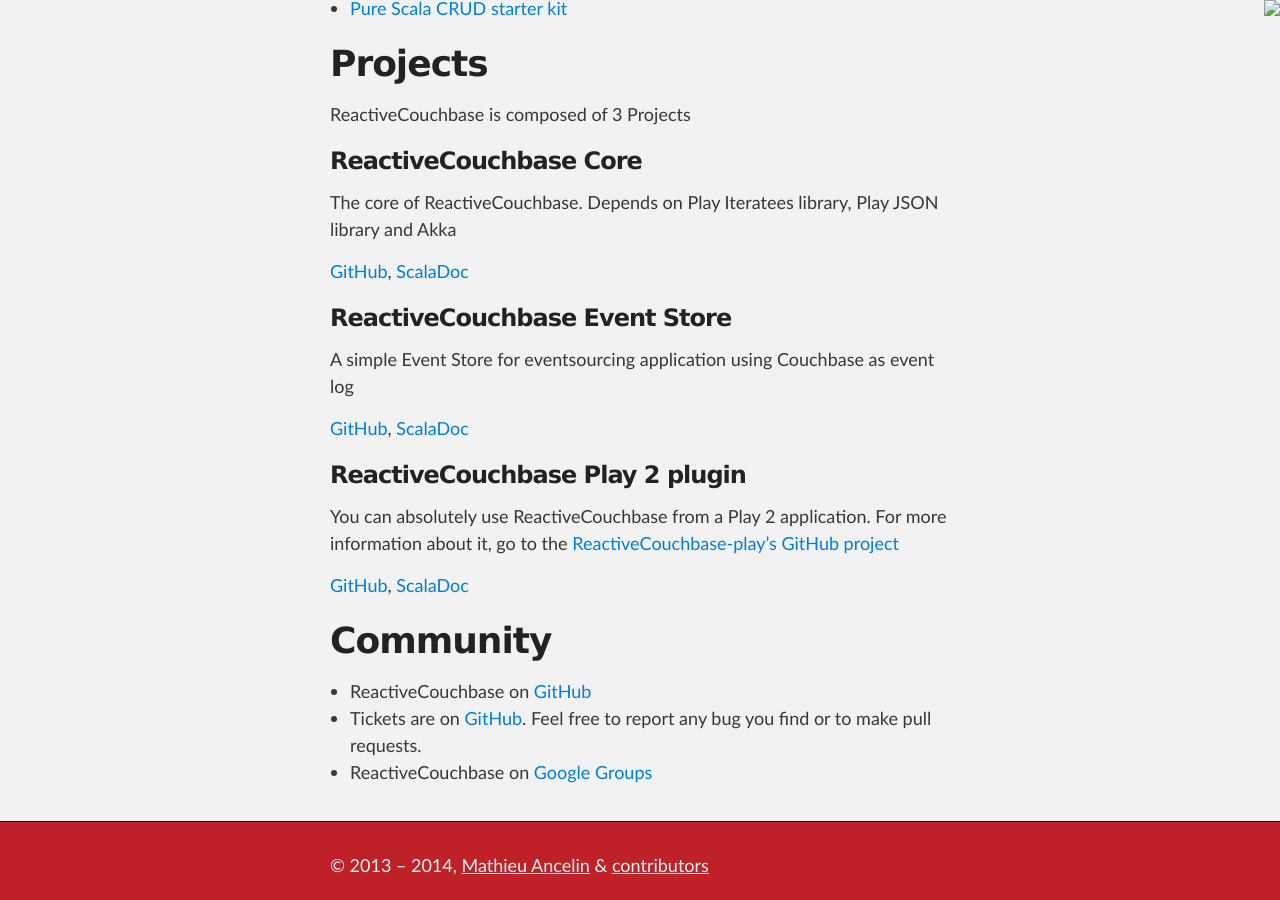
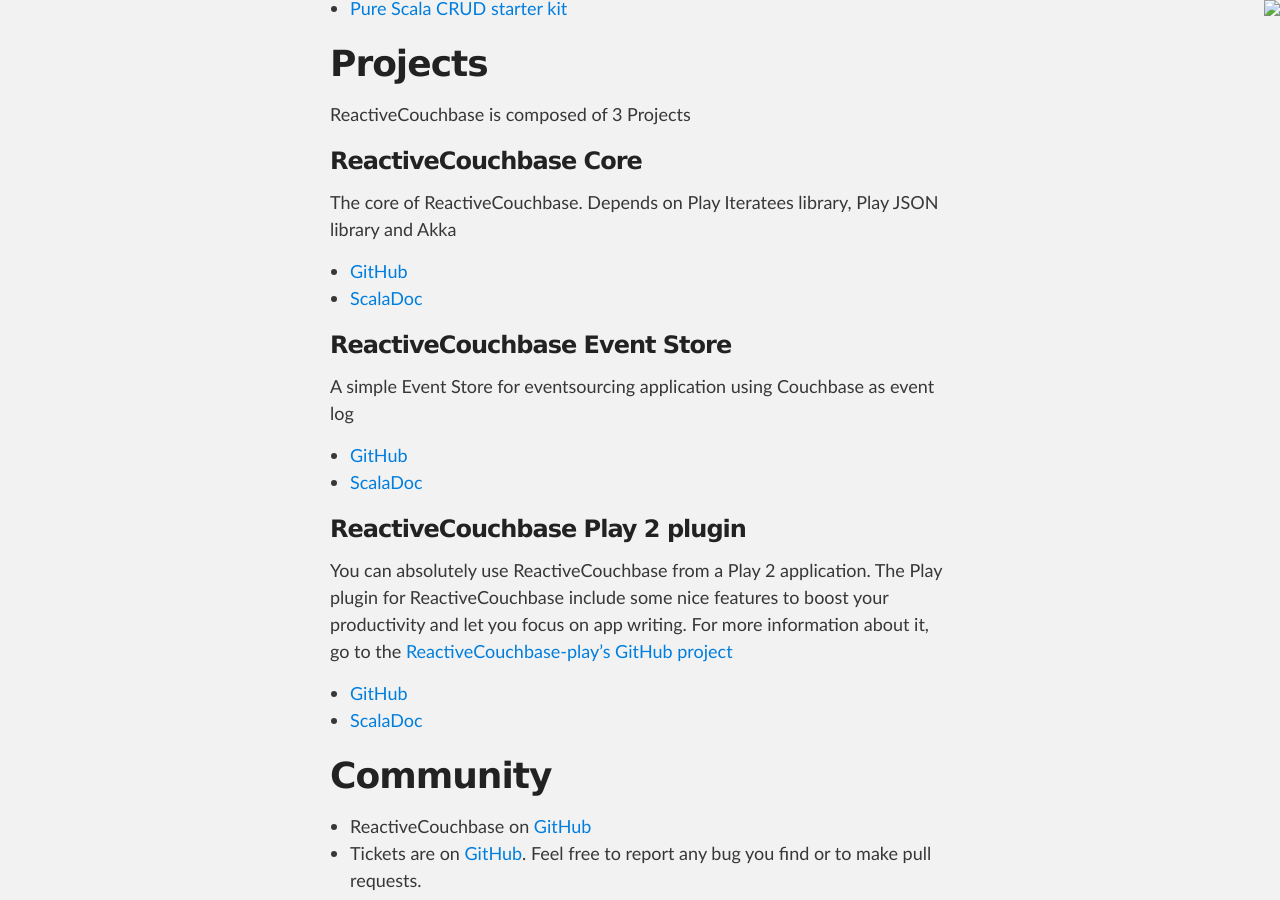
Before and after one commit to hxtpoe/reactivecouchbase.github.io, a Jekyll site: the page built from index.md, in a window 1280 px wide and 900 px high, scrolled down 5979 px. Built offline with Jekyll 4.4.1, drawn with Linux system fonts in a browser that asks for light colours; Markdown is read by kramdown in place of the engine named in the settings; comment, search, counter and statistics services are not loaded.

Commit message:
Change presentation

```diff
--- a/index.md
+++ b/index.md
@@ -266,19 +266,24 @@
 
 The core of ReactiveCouchbase. Depends on Play Iteratees library, Play JSON library and Akka
 
-<a href="https://github.com/ReactiveCouchbase/ReactiveCouchbase-core">GitHub</a>, <a href="doc/reactivecouchbase-core">ScalaDoc</a>
+* <a href="https://github.com/ReactiveCouchbase/ReactiveCouchbase-core">GitHub</a>
+* <a href="doc/reactivecouchbase-core">ScalaDoc</a>
 
 ### ReactiveCouchbase Event Store
 
 A simple Event Store for eventsourcing application using Couchbase as event log
 
-<a href="https://github.com/ReactiveCouchbase/ReactiveCouchbase-es">GitHub</a>, <a href="doc/reactivecouchbase-es">ScalaDoc</a>
+* <a href="https://github.com/ReactiveCouchbase/ReactiveCouchbase-es">GitHub</a>
+* <a href="doc/reactivecouchbase-es">ScalaDoc</a>
 
 ### ReactiveCouchbase Play 2 plugin
 
-You can absolutely use ReactiveCouchbase from a Play 2 application. For more information about it, go to the <a href="https://github.com/ReactiveCouchbase/ReactiveCouchbase-play/blob/master/README.md">ReactiveCouchbase-play's GitHub project</a>
+You can absolutely use ReactiveCouchbase from a Play 2 application.
+The Play plugin for ReactiveCouchbase include some nice features to boost your productivity and let you focus on app writing.
+For more information about it, go to the <a href="https://github.com/ReactiveCouchbase/ReactiveCouchbase-play/blob/master/README.md">ReactiveCouchbase-play's GitHub project</a>
 
-<a href="https://github.com/ReactiveCouchbase/ReactiveCouchbase-play">GitHub</a>, <a href="doc/reactivecouchbase-play">ScalaDoc</a>
+* <a href="https://github.com/ReactiveCouchbase/ReactiveCouchbase-play">GitHub</a>
+* <a href="doc/reactivecouchbase-play">ScalaDoc</a>
 
 Community
 ======================
```
